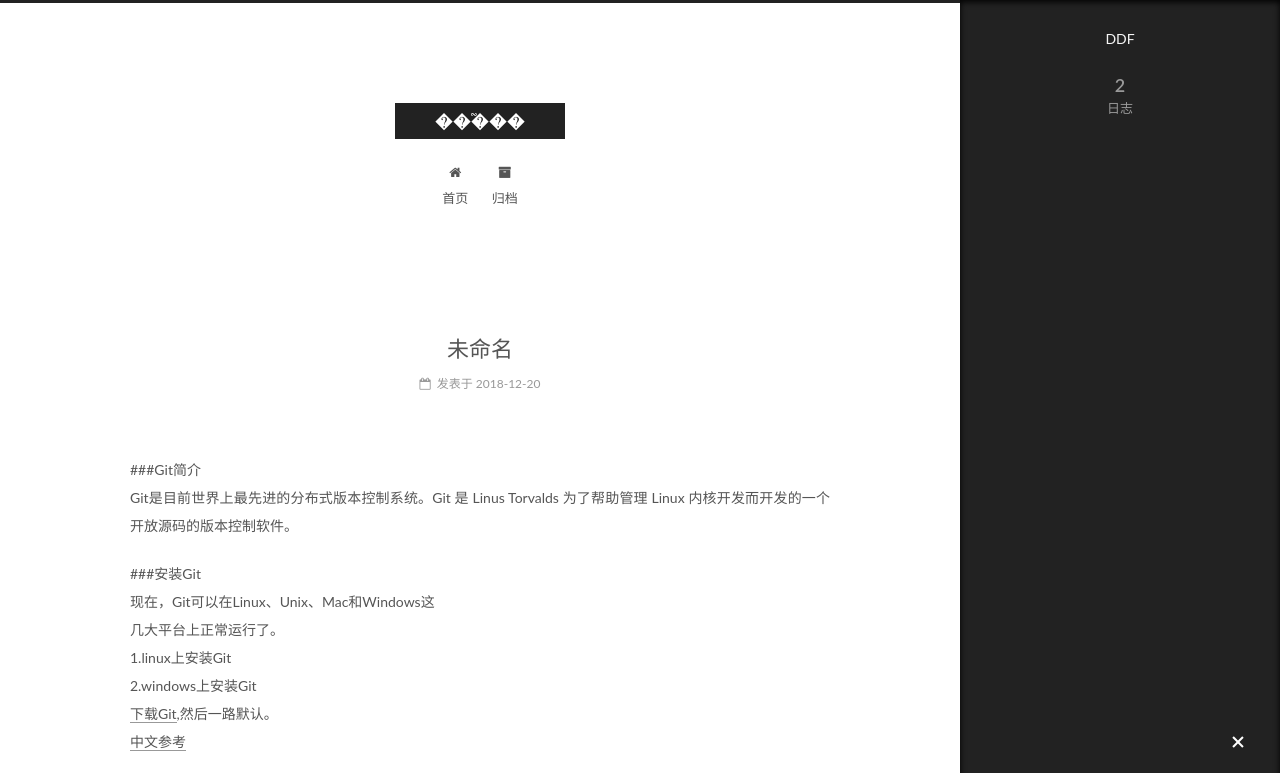
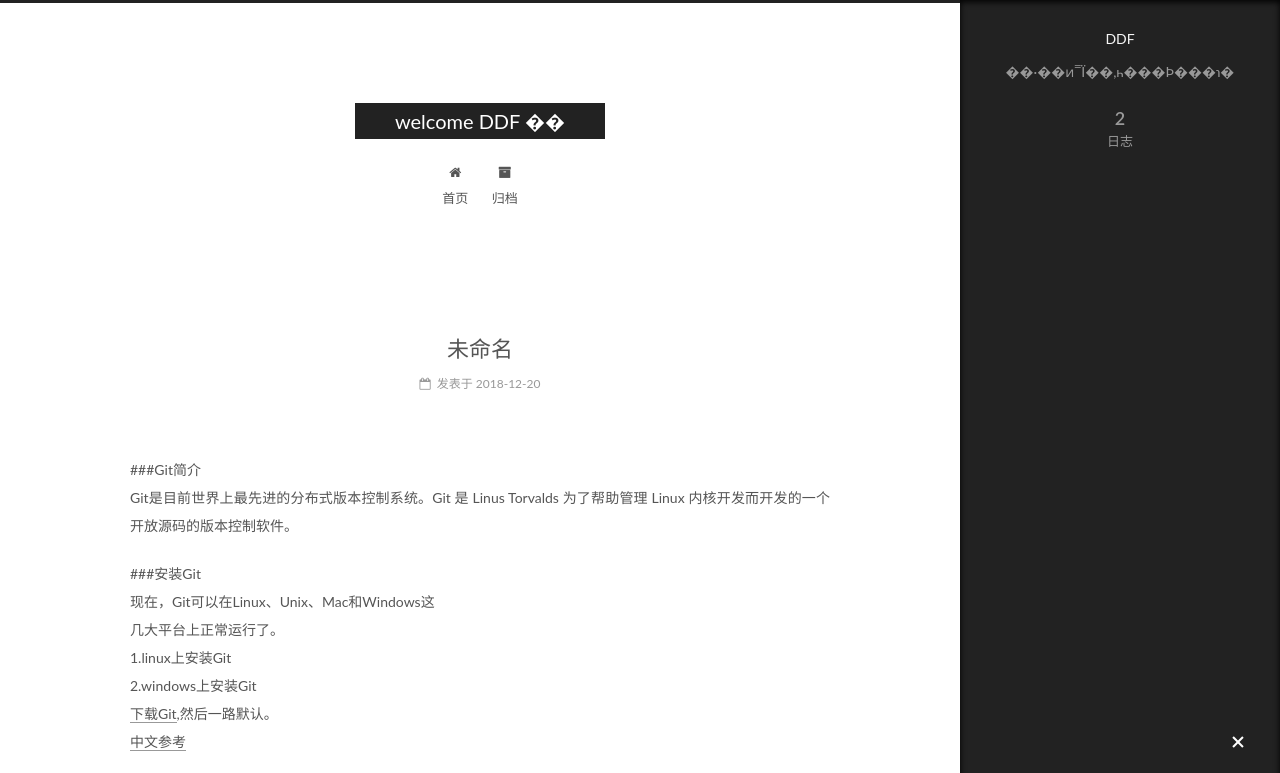
Before and after one commit to ddf118/ddf118.github.io, a plain HTML site: page index.html in a window 1280 px wide. Both pictures are taken after a click on the element 1238 px from the left and 743 px from the top of the page. Shown: the top 773 px of the page. Drawn offline with Linux system fonts and the light colour scheme.

Commit message:
Site updated: 2018-12-20 20:48:03

```diff
--- a/index.html
+++ b/index.html
@@ -79,13 +79,16 @@
 
 
 
+<meta name="description" content="��·��ͷ˭Ϊ��,һ���Ϸ���ɿ�">
 <meta property="og:type" content="website">
-<meta property="og:title" content="���֮��">
+<meta property="og:title" content="welcome DDF ��">
 <meta property="og:url" content="http://yoursite.com/index.html">
-<meta property="og:site_name" content="���֮��">
+<meta property="og:site_name" content="welcome DDF ��">
+<meta property="og:description" content="��·��ͷ˭Ϊ��,һ���Ϸ���ɿ�">
 <meta property="og:locale" content="zh-Hans">
 <meta name="twitter:card" content="summary">
-<meta name="twitter:title" content="���֮��">
+<meta name="twitter:title" content="welcome DDF ��">
+<meta name="twitter:description" content="��·��ͷ˭Ϊ��,һ���Ϸ���ɿ�">
 
 
 
@@ -121,7 +124,7 @@
 
 
 
-  <title>���֮��</title>
+  <title>welcome DDF ��</title>
 
 
 
@@ -152,7 +155,7 @@
     <div class="custom-logo-site-title">
       <a href="/" class="brand" rel="start">
         <span class="logo-line-before"><i></i></span>
-        <span class="site-title">���֮��</span>
+        <span class="site-title">welcome DDF ��</span>
         <span class="logo-line-after"><i></i></span>
       </a>
     </div>
@@ -238,7 +241,7 @@
     </span>
 
     <span hidden itemprop="publisher" itemscope="" itemtype="http://schema.org/Organization">
-      <meta itemprop="name" content="���֮��">
+      <meta itemprop="name" content="welcome DDF ��">
     </span>
 
 
@@ -373,7 +376,7 @@
     </span>
 
     <span hidden itemprop="publisher" itemscope="" itemtype="http://schema.org/Organization">
-      <meta itemprop="name" content="���֮��">
+      <meta itemprop="name" content="welcome DDF ��">
     </span>
 
 
@@ -515,7 +518,7 @@
           <div class="site-author motion-element" itemprop="author" itemscope="" itemtype="http://schema.org/Person">
 
               <p class="site-author-name" itemprop="name">DDF</p>
-              <p class="site-description motion-element" itemprop="description"></p>
+              <p class="site-description motion-element" itemprop="description">��·��ͷ˭Ϊ��,һ���Ϸ���ɿ�</p>
           </div>
 
           <nav class="site-state motion-element">
```
Also changed, not shown: 2018/12/18/hello-world/index.html (+5 -5 lines), 2018/12/20/git操作篇/index.html (+7 -7 lines), archives/2018/12/index.html (+9 -6 lines), archives/2018/index.html (+9 -6 lines), archives/index.html (+9 -6 lines).
